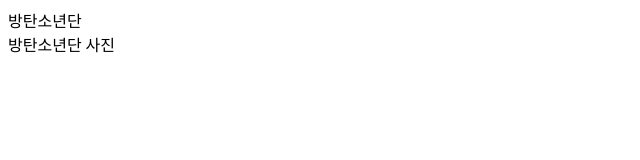
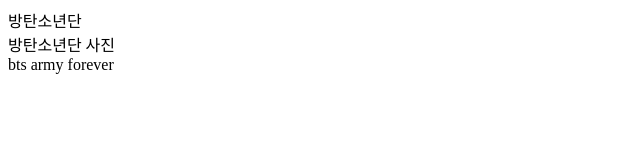
Before and after one commit to lang0909/bts-army-page, a plain HTML site: page index.html in a window 1280 px wide. Shown: the whole page, without its empty margins (0-640 px from the left). Drawn offline with Linux system fonts and the light colour scheme.

Commit message:
add intro text of bts

```diff
--- a/index.html
+++ b/index.html
@@ -1,4 +1,5 @@
 <html>
 	<head>방탄소년단</head>
 	<div>방탄소년단 사진</div>
+	<body>bts army forever</body>
 </html>
```
